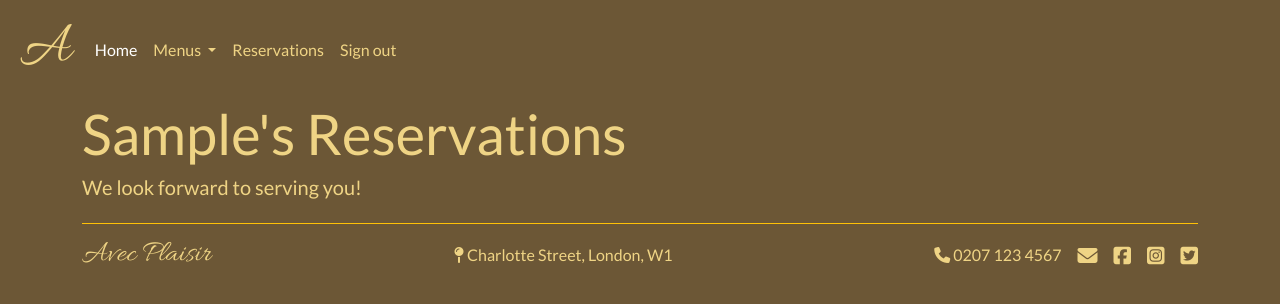
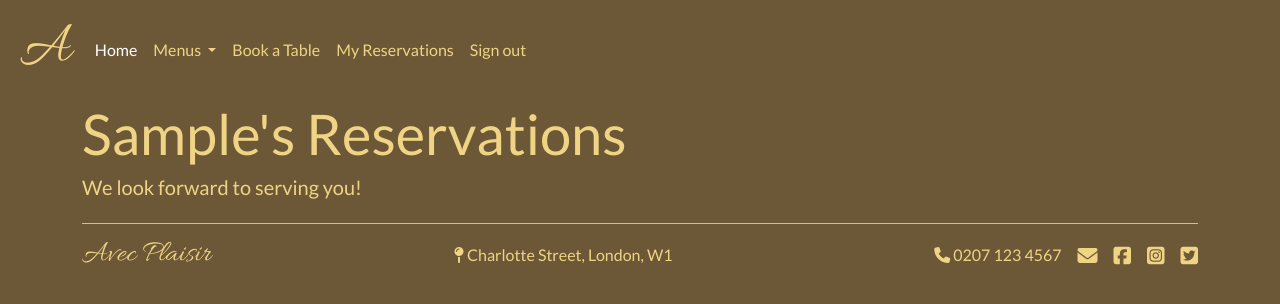
Before and after one commit to leah-jala/PP4-Avec-Plaisir, a Django app: page /myReservations/ in a window 1280 px wide. Shown: the top 304 px of the page. Run offline with Django 3.2, Linux system fonts and the light colour scheme; the visitor is signed in with stand-in values (Sample User, id 1); data that the repository does not hold is empty; some libraries are stand-ins or nearby versions.

Commit message:
Add My Reservations link to Nav bar, change date ordering on listview

```diff
--- a/bookings/views.py
+++ b/bookings/views.py
@@ -49,4 +49,4 @@ class ViewReservations(LoginRequiredMixin, ListView):
         Filters out the user's reservations
         """
         user = self.request.user
-        return Reservation.objects.filter(user=user).order_by("-reservation_date")
+        return Reservation.objects.filter(user=user).order_by("reservation_date")
--- a/templates/base.html
+++ b/templates/base.html
@@ -46,9 +46,11 @@
                     </ul>
                 </li>
                 <li class="dropdown-item"><a class="nav-link" href="{% url 'create_reservation' %}"><span
-                            class="nav-colors">Reservations</span></a>
+                            class="nav-colors">Book a Table</span></a>
                 </li>
                 {% if user.is_authenticated %}
+                <li class="dropdown-item"><a class="nav-link" href="{% url 'view_reservations' %}"><span
+                            class="nav-colors">My Reservations</span></a></li>
                 <li class="dropdown-item"><a class="nav-link" href="{% url 'account_logout' %}"><span
                             class="nav-colors">Sign out</span></a></li>
                 {% else %}
```
